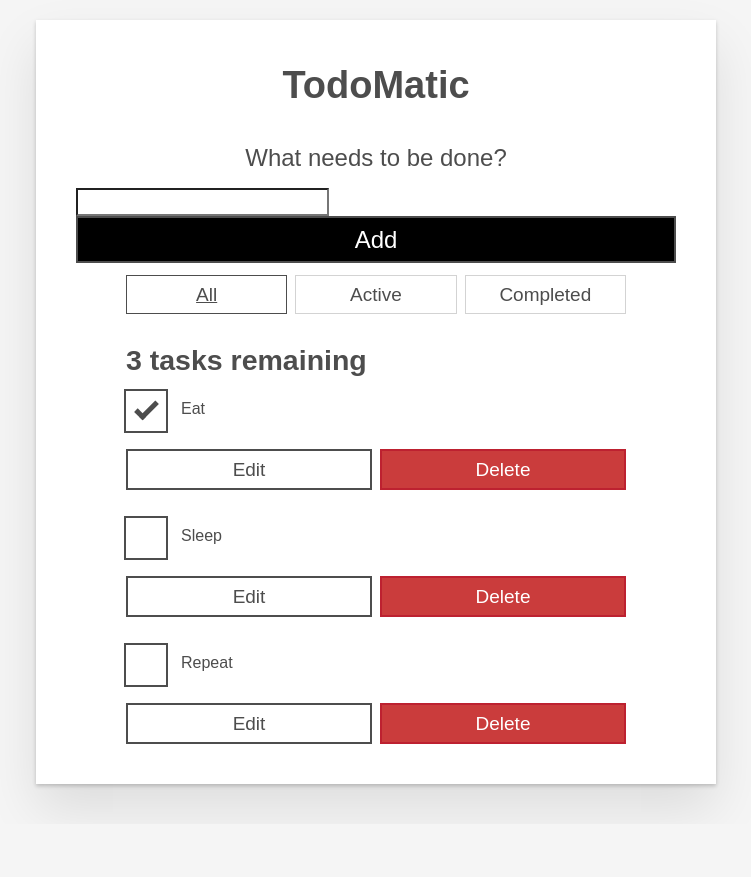
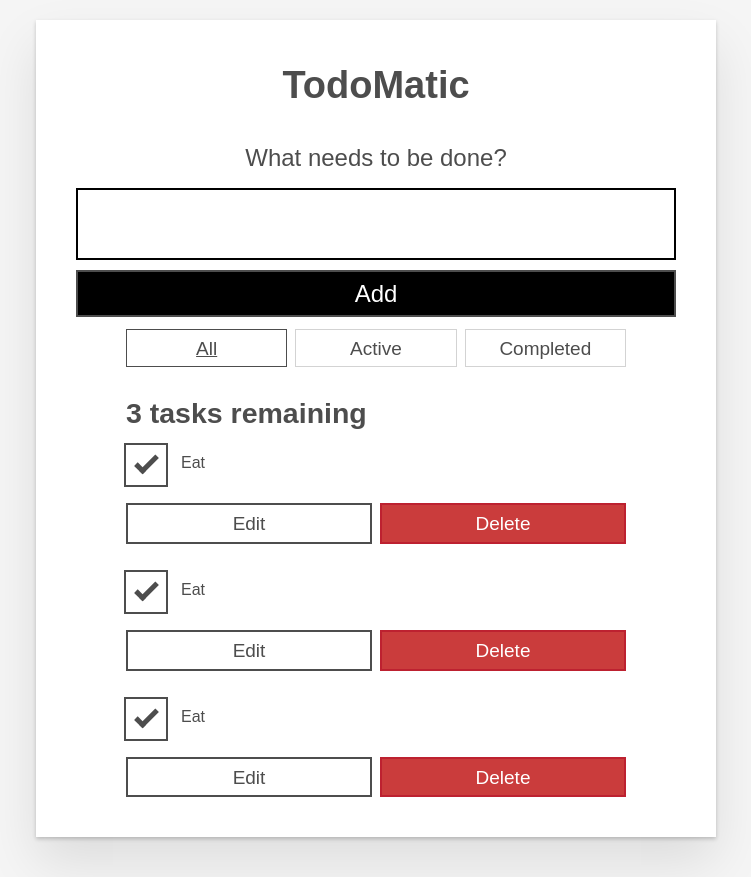
Before and after one commit to Dirane/moz-todo-react, a React (Create React App) app: page / in a window 1280 px wide. Shown: the whole page, without its empty margins (264-1015 px from the left). Before the commit the page ends 824 px from the top, so only its background shows below. Built offline with nearby package versions, Linux system fonts and the light colour scheme.

Commit message:
Separating into components

```diff
--- a/public/index.html
+++ b/public/index.html
@@ -24,7 +24,7 @@
       work correctly both with client-side routing and a non-root public URL.
       Learn how to configure a non-root public URL by running `npm run build`.
     -->
-    <title>React App</title>
+    <title>TodoMatic</title>
   </head>
   <body>
     <noscript>You need to enable JavaScript to run this app.</noscript>
--- a/src/App.js
+++ b/src/App.js
@@ -1,3 +1,5 @@
+import Todo from "./components/Todo";
+
 function App(props) {
   const subject = props.subject
   return (
@@ -12,6 +14,7 @@ function App(props) {
         <input
         type="text"
         id="new-todo-input"
+        className="input input__lg"
         name="text"
         autoComplete="off"
         />
@@ -41,54 +44,9 @@ function App(props) {
         role="list"
         className="todo-list stack-large stack-exception"
         aria-labelledby="list-heading">
-          <li className="todo stack-small">
-            <div className="c-cb">
-              <input id="todo-0" type="checkbox" defaultChecked={true} />
-              <label className="todo-label" htmlFor="todo-0">
-                Eat
-              </label>
-            </div>
-            <div className="btn-group">
-              <button type="button" className="btn">
-                Edit <span className="visually-hidden">Eat</span>
-              </button>
-              <button type="button" className="btn btn__danger">
-                Delete <span className="visually-hidden">Eat</span>
-              </button>
-            </div>
-          </li>
-          <li className="todo stack-small">
-            <div className="c-cb">
-              <input id="todo-1" type="checkbox" />
-              <label className="todo-label" htmlFor="todo-1">
-                Sleep
-              </label>
-            </div>
-            <div className="btn-group">
-              <button type="button" className="btn">
-                Edit <span className="visually-hidden">Sleep</span>
-              </button>
-              <button type="button" className="btn btn__danger">
-                Delete <span className="visually-hidden">Sleep</span>
-              </button>
-            </div>
-          </li>
-          <li className="todo stack-small">
-          <div className="c-cb">
-            <input id="todo-2" type="checkbox" />
-            <label className="todo-label" htmlFor="todo-2">
-              Repeat
-            </label>
-          </div>
-          <div className="btn-group">
-            <button type="button" className="btn">
-              Edit <span className="visually-hidden">Repeat</span>
-            </button>
-            <button type="button" className="btn btn__danger">
-              Delete <span className="visually-hidden">Repeat</span>
-            </button>
-          </div>
-        </li>
+         <Todo />
+         <Todo />
+         <Todo />
         </ul>
     </div>
   );
--- /dev/null
+++ b/src/components/Todo.js
@@ -0,0 +1,24 @@
+import React from "react";
+
+function Todo() {
+    return (
+        <li className="todo stack-small">
+            <div className="c-cb">
+              <input id="todo-0" type="checkbox" defaultChecked={true} />
+              <label className="todo-label" htmlFor="todo-0">
+                Eat
+              </label>
+            </div>
+            <div className="btn-group">
+              <button type="button" className="btn">
+                Edit <span className="visually-hidden">Eat</span>
+              </button>
+              <button type="button" className="btn btn__danger">
+                Delete <span className="visually-hidden">Eat</span>
+              </button>
+            </div>
+          </li>
+    );
+}
+
+export default Todo;
```
